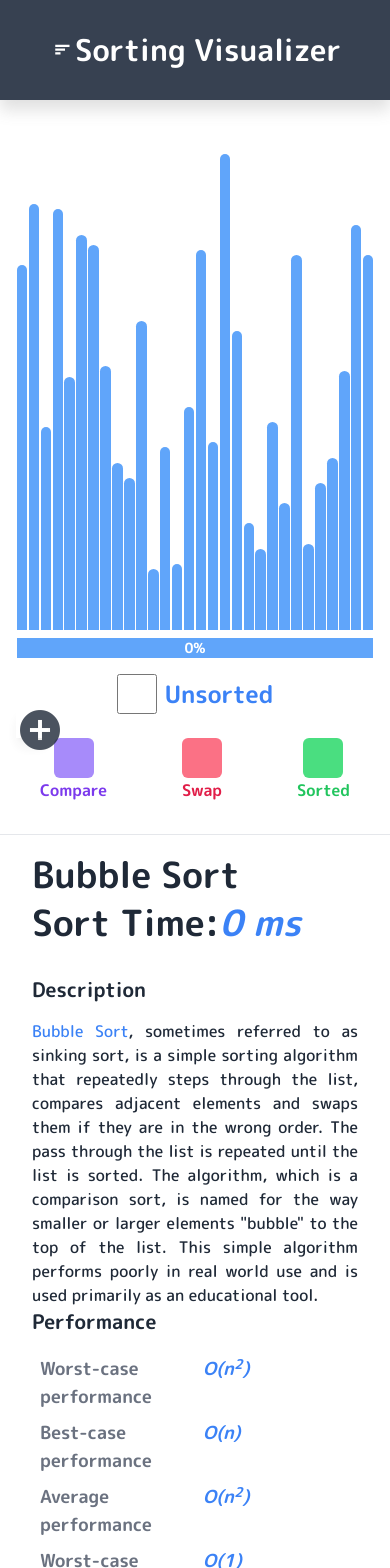
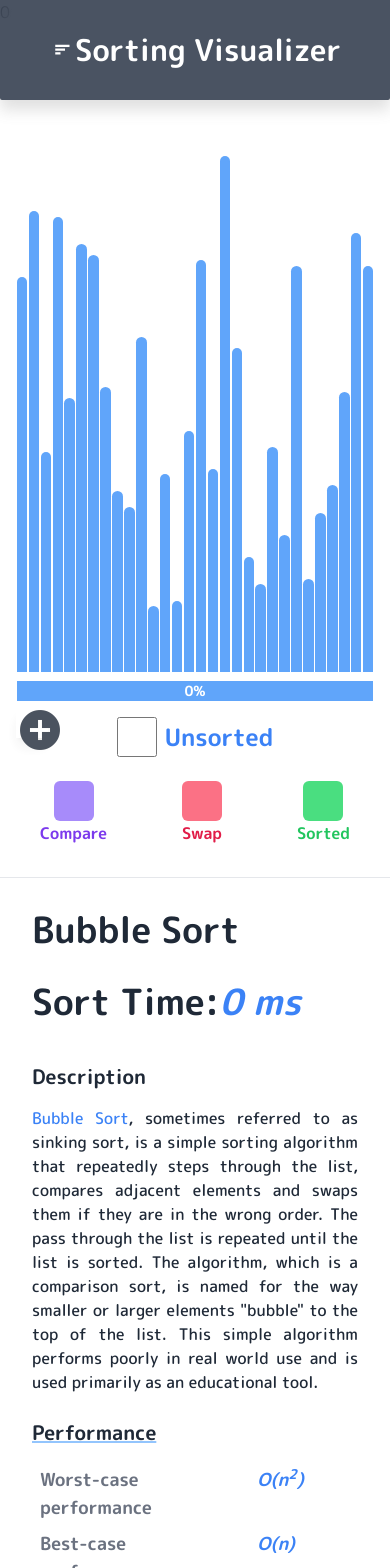
Before and after one commit to turn25/sorting-visualizer, a React (Create React App) app: page / in a window 390 px wide. Shown: the top 1568 px of the page. Built offline with nearby package versions, Linux system fonts and the light colour scheme; what @tailwindcss/custom-forms would draw is missing.

Commit message:
add custom scrollbar & adjust navbar,sort info css

```diff
--- a/src/components/ArrayList.js
+++ b/src/components/ArrayList.js
@@ -16,7 +16,7 @@ export default function ArrayList({
   sortedArray,
 }) {
   return (
-    <div className="w-full h-[60vh] flex items-end px-4 mb-2 mt-[100px]">
+    <div className="w-full h-[65vh] flex items-end px-4 mb-2 mt-[100px]">
       {array.map((barHeight, index) => {
         let bg = blue_400;
 
--- /dev/null
+++ b/src/components/Drawer.js
@@ -0,0 +1,5 @@
+import React from "react";
+
+export default function Drawer() {
+  return <div></div>;
+}
--- a/src/components/Navbar.js
+++ b/src/components/Navbar.js
@@ -24,7 +24,7 @@ export default function Navbar({
   const [animationDirection, setAnimationDirection] = useState("");
 
   return (
-    <nav className="flex justify-center items-center min-h-[100px] p-4 bg-gray-700 text-white flex-col md:flex-row md:justify-between gap-y-1 shadow-navbar fixed top-0 w-full">
+    <nav className="flex justify-center items-center min-h-[100px] p-4 bg-gray-700/90 rounded-b-sm backdrop-blur-md text-white flex-col md:flex-row md:justify-between gap-y-1 shadow-navbar fixed top-0 w-full z-10">
       <div className="flex-1 flex items-center cursor-default">
         <span className="material-icons text-lg lg:text-2xl font-bold px-1">
           sort
--- a/src/components/SortingAlgoInfo.js
+++ b/src/components/SortingAlgoInfo.js
@@ -32,14 +32,14 @@ export default function SortingAlgoInfo({
           classNames="fade2"
         >
           <div className="h-full w-full cursor-default">
-            <div className="grid lg:grid-cols-2 gap-x-16 px-8 py-3 mt-1 mb-4 text-4xl font-bold">
-              <h1 className="py-1">{sortAlgoName}</h1>
-              <div className="flex py-1">
+            <div className="grid lg:grid-cols-2 gap-x-16 px-8 pt-3 mt-1 text-4xl font-bold">
+              <h1 className="py-4 lg:py-1">{sortAlgoName}</h1>
+              <div className="flex py-4 lg:py-1">
                 <h1>Sort Time: </h1>
                 <p className="text-blue-500 italic">{sortTimeDelay} ms</p>
               </div>
             </div>
-            <div className="grid lg:grid-cols-2 mb-6">
+            <div className="grid lg:grid-cols-2 my-6">
               <div className="flex flex-col px-8 border-r-0 lg:border-r-2 cursor-default">
                 <article>
                   <h3 className="text-xl font-semibold pb-4">Description</h3>
@@ -56,10 +56,12 @@ export default function SortingAlgoInfo({
                   </p>
                 </article>
               </div>
-              <div className="flex flex-col px-8">
-                <h3 className="text-xl font-semibold pb-4">Performance</h3>
 
-                <div className="grid grid-cols-2 font-semibold text-gray-500 text-lg">
+              <div className="flex flex-col px-8 my-6">
+                <h3 className="text-xl font-semibold pb-4 underline decoration-blue-300">
+                  Performance
+                </h3>
+                <div className="grid grid-cols-4/2 font-semibold text-gray-500 text-lg">
                   <h2 className="py-1 px-2">Worst-case performance</h2>
                   <a
                     href={wikiLink}
--- a/src/index.css
+++ b/src/index.css
@@ -2,7 +2,6 @@
 @tailwind components;
 @tailwind utilities;
 
-@layer components {
 /* Slider */
 input:checked ~ .dot {
   transform: translateX(100%);
@@ -30,4 +29,20 @@
 input:disabled ~ .bar:hover {
   background-color: #9ca3af;
 }
+
+/* width */
+::-webkit-scrollbar {
+  width: 15px;
 }
+
+/* Handle */
+::-webkit-scrollbar-thumb {
+  background: #6b7280;
+  border-radius: 100vh;
+  border: 3px solid #f3f4f6;
+}
+
+/* Handle on hover */
+::-webkit-scrollbar-thumb:hover {
+  background: #9ca3af;
+}
--- a/tailwind.config.js
+++ b/tailwind.config.js
@@ -88,6 +88,9 @@ module.exports = {
       boxShadow: {
         navbar: "0 10px 15px rgba(100, 100, 100, 0.2)",
       },
+      gridTemplateColumns: {
+        "4/2": "4fr 2fr",
+      },
     },
   },
   plugins: [require("@tailwindcss/custom-forms")],
```
Lines whose indentation alone changed are shown as unchanged.
